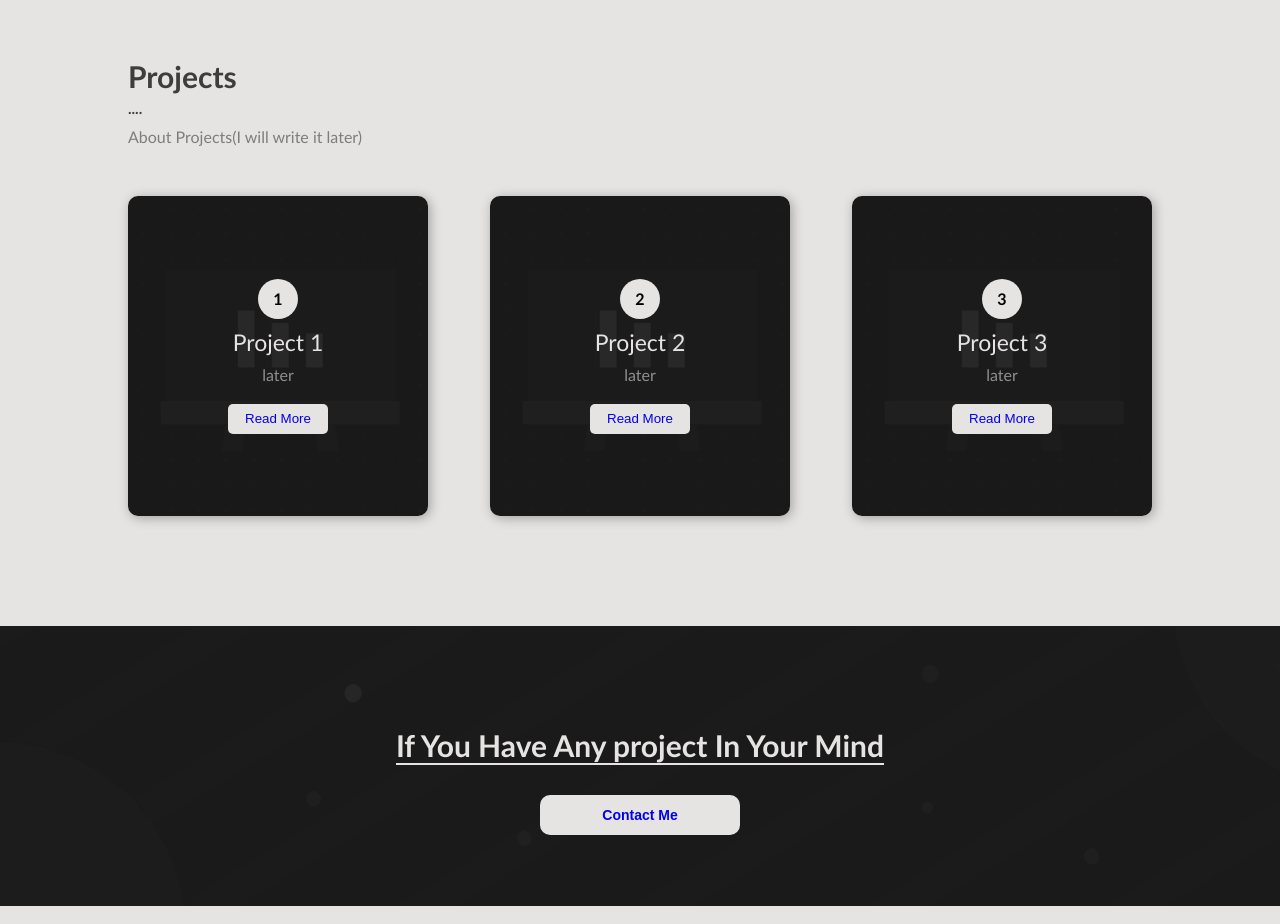
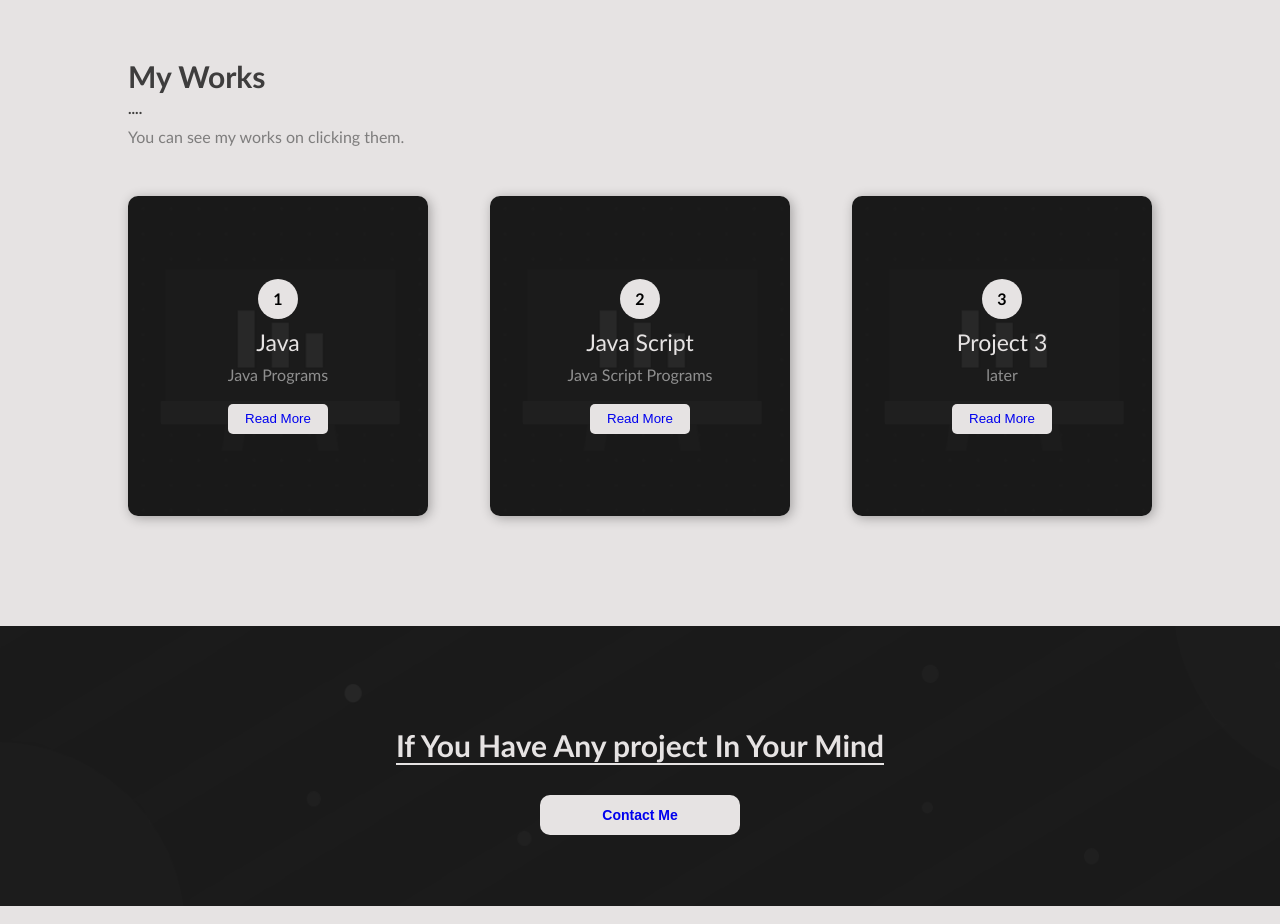
Before and after one commit to atpugashish/Portfolio, a plain HTML site: page index.html in a window 1280 px wide. Shown: the part 1020-1944 px from the top of the page. Drawn offline with Linux system fonts and the light colour scheme.

Commit message:
Update index.html

```diff
--- a/index.html
+++ b/index.html
@@ -64,25 +64,25 @@
     <div class="services" id="projects">
       <!--text-->
       <div class="services-text">
-      <p>Projects</p>
+      <p>My Works</p>
       <p>....</p>
-      <p>About Projects(I will write it later)</p>
+      <p>You can see my works on clicking them.</p>
       </div>
       <!--box-->
       <div class="box-container">
         <!--1-->
         <div class="box-1">
           <span>1</span>
-          <p class="heading">Project 1</p>
-          <p class="details">later</p>
+          <p class="heading">Java</p>
+          <p class="details">Java Programs</p>
             <button><a href="project1.html">Read More</a></button>
 
         </div>
         <!--2-->
         <div class="box-2">
           <span>2</span>
-          <p class="heading">Project 2</p>
-          <p class="details">later</p>
+          <p class="heading">Java Script</p>
+          <p class="details">Java Script Programs</p>
             <button><a href="project2.html">Read More</a></button>
         </div>
         <!--3-->
```
